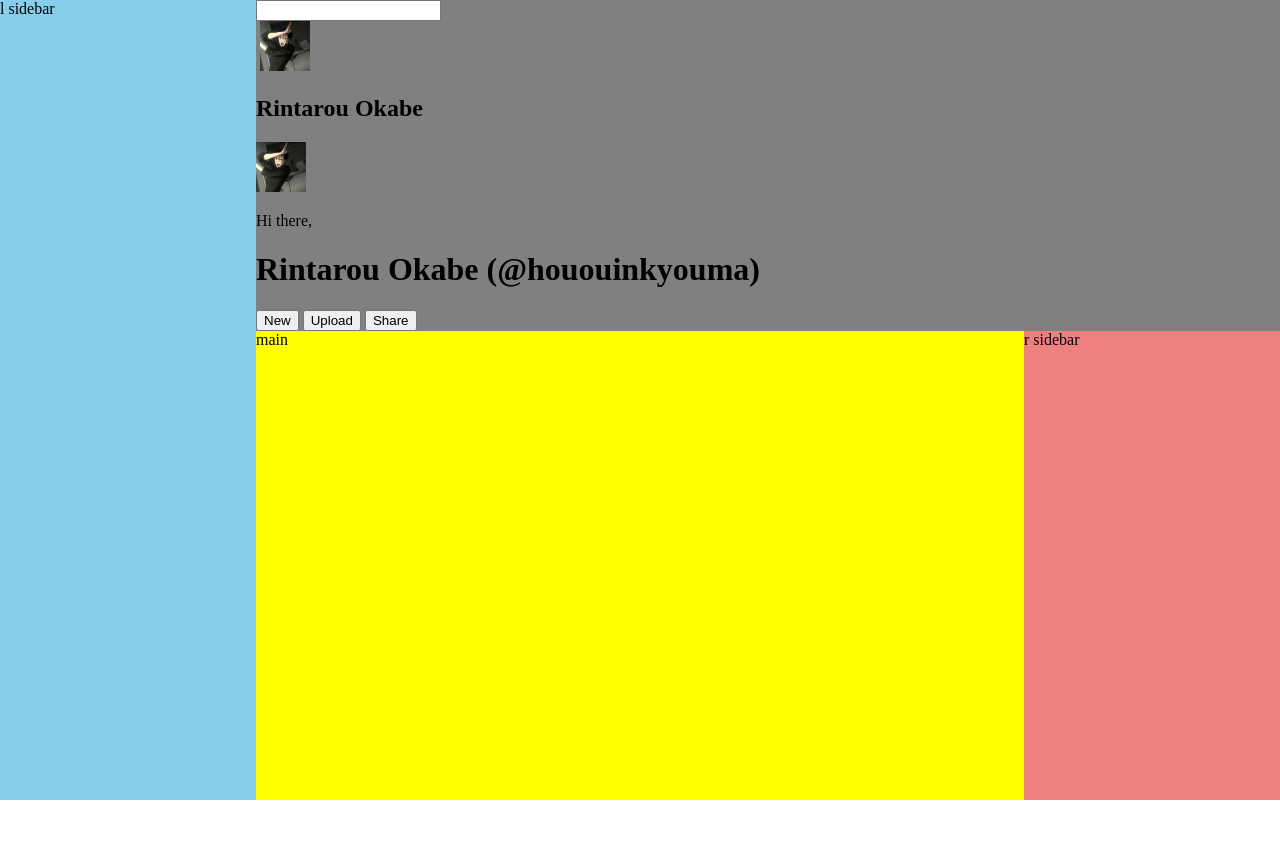
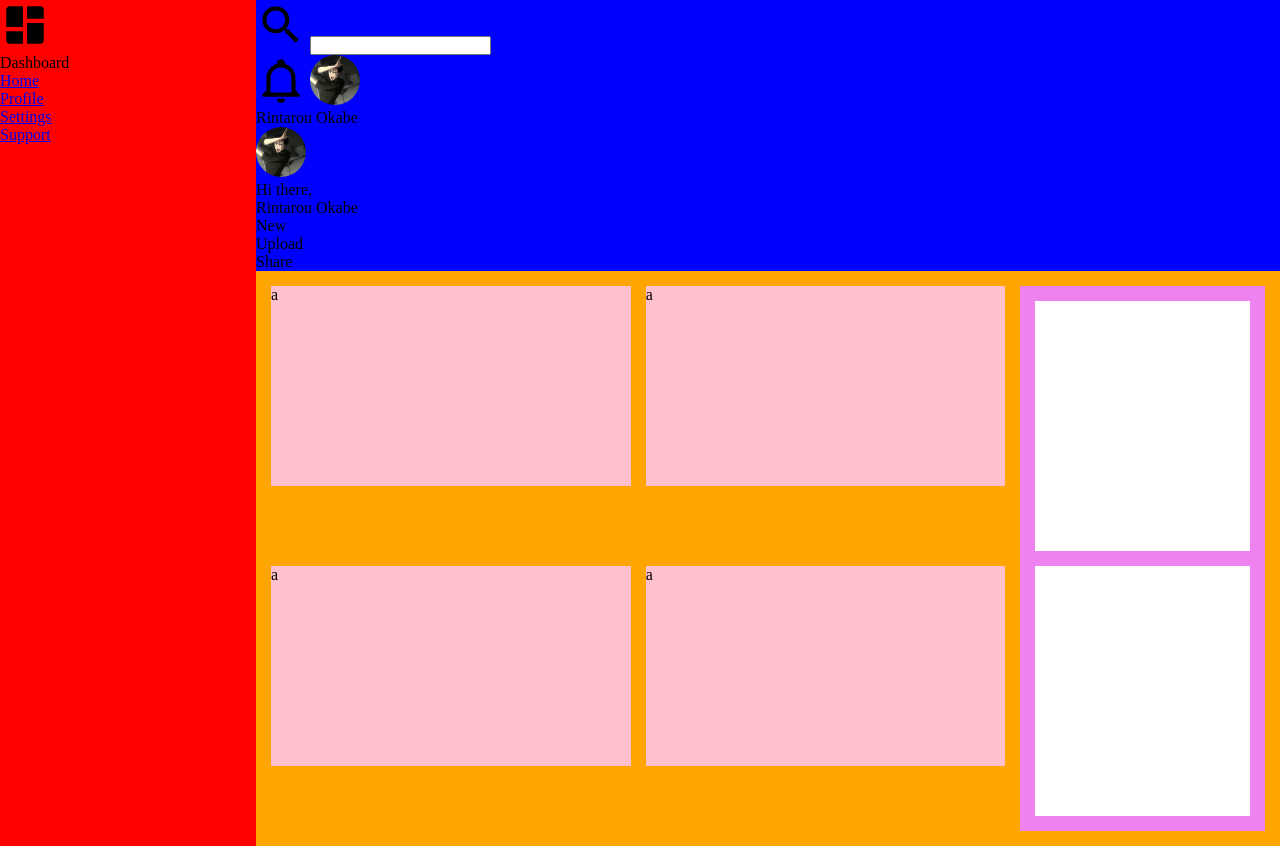
Before and after one commit to jnssvdl/admin-dashboard, a plain HTML site: page index.html in a window 1280 px wide. Before the commit the page ends 800 px from the top, so only its background shows below. Drawn offline with Linux system fonts and the light colour scheme.

Commit message:
Added dummy content

```diff
--- a/index.html
+++ b/index.html
@@ -7,40 +7,95 @@
         <link rel="stylesheet" href="./style.css">
     </head>
     <body>
-
         <div class="container">
 
             <div class="header">
-                <div class="searchbar">
-                    <!-- <img src="./assets/magnify.svg" alt="" id="search-icon"> -->
-                    <input type="text">
+                <div>
+                    <img src="./assets/magnify.svg" alt="">
+                    <input type="text" name="" id="">
+                </div>
+                <div>
+                    <img src="./assets/bell-outline.svg" alt="">
+                    <img src="./assets/profile-icon.jpg" alt="">
+                    <div>Rintarou Okabe</div>
+                </div>
+                <div>
+                    <img src="./assets/profile-icon.jpg" alt="">
+                    <div>
+                        <div>Hi there,</div>
+                        <div>Rintarou Okabe</div>
+                    </div>
+                </div>
+                <div>
+                    <div class="button">New</div>
+                    <div class="button">Upload</div>
+                    <div class="button">Share</div>
+                </div>
+            </div>
+
+            <div class="sidebar">
+                <div>
+                    <img src="./assets/view-dashboard.svg" alt="">
+                    <div>Dashboard</div>
+                </div>
+                <div>
+                    <ul>
+                        <!-- <img src="" alt=""> -->
+                        <li><a href="#">Home</a></li>
+                    </ul>
+                    <ul>
+                        <!-- <img src="" alt=""> -->
+                        <li><a href="#">Profile</a></li>
+                    </ul>
+                </div>
+                <div>
+                    <ul>
+                        <!-- <img src="" alt=""> -->
+                        <li><a href="#">Settings</a></li>
+                    </ul>
+                    <ul>
+                        <!-- <img src="" alt=""> -->
+                        <li><a href="#">Support</a></li>
+                    </ul>
+                </div>
+            </div>
+
+            <div class="main">
+
+                <div class="projects">
+                    <div class="card">
+                        <div class="title">a</div>
+                        <div></div>
+                    </div>
+                    <div class="card">
+                        <div class="title">a</div>
+                        <div></div>
+                    </div>
+                    <div class="card">
+                        <div class="title">a</div>
+                        <div></div>
+                    </div>
+                    <div class="card">
+                        <div class="title">a</div>
+                        <div></div>
+                    </div>
                 </div>
 
-                <div class="name">
-                    <img src="" alt="" id="notification-icon">
-                    <img src="./assets/profile-icon.jpg" alt="" class="profile-icon">
-                    <h2>Rintarou Okabe</h2>
-                </div>
-
-                <div class="user-name">
-                    <img src="./assets/profile-icon.jpg" alt="" class="profile-icon">
-                    <p>Hi there,</p>
-                    <h1>Rintarou Okabe (@hououinkyouma)</h1>
-                </div>
-
-                <div class="nav">
-                    <button class="nav-button">New</button>
-                    <button class="nav-button">Upload</button>
-                    <button class="nav-button">Share</button>
+                <div>
+                    <div class="announcement">
+                        <div></div>
+                        <div></div>
+                        <div></div>
+                    </div>
+                    <div class="trending">
+                        <div></div>
+                        <div></div>
+                        <div></div>
+                    </div>
                 </div>
 
             </div>
 
-            <div class="left-sidebar">l sidebar</div>
-            <div class="main">main</div>
-            <div class="right-sidebar">r sidebar</div>
-
         </div>
-
     </body>
 </html>
--- a/style.css
+++ b/style.css
@@ -1,41 +1,62 @@
-html, body {
+* {
     margin: 0;
     padding: 0;
-    height: 100%;
+    box-sizing: border-box;
+}
+
+img {
+    width: 50px;
+    height: 50px;
+    border-radius: 50%;
 }
 
 .container {
-    height: 100%;
+    background-color: gray;
     display: grid;
-    grid-template-columns: 1fr 3fr 1fr;
-    grid-template-rows: 1fr 4fr;
+    grid-template-columns: 1fr 4fr;
 }
 
 .header {
-    background-color: gray;
-    grid-column: 2 / 4;
-    grid-row: 1 / 2;
+    background-color: blue;
+    grid-column-start: 2;
+    grid-column-end: 3;
 }
 
-.left-sidebar {
-    background-color: skyblue;
-    grid-column: 1/ 2;
-    grid-row: 1 / 3;
+.sidebar {
+    background-color: red;
+    grid-row-start: 1;
+    grid-row-end: 3;
 }
 
 .main {
-    grid-column: 2 / 3;
-    grid-row: 2 / 3;
-    background-color: yellow;
+    padding: 15px;
+    background-color: orange;
+    display: grid;
+    grid-template-columns: 3fr 1fr;
+    gap: 15px;
 }
 
-.right-sidebar {
-    grid-column: 3 / 4;
-    grid-row: 2 / 3;
-    background-color: lightcoral;
+.projects {
+    grid-column-start: 1;
+    grid-column-end: 2;
+    display: grid;
+    grid-template-columns: repeat(auto-fit, minmax(250px, 1fr));
+    gap: 15px;
 }
 
-.profile-icon {
-    width: 50px;
-    height: 50px;
+.card {
+    background-color: pink;
+    height: 200px;
 }
+
+.main > div:last-child {
+    padding: 15px;
+    background-color: violet;
+    display: grid;
+    gap: 15px;
+}
+
+.announcement, .trending {
+    background-color: white;
+    height: 250px;
+}
```
Also changed, not shown: assets/bell-outline.svg (added).
